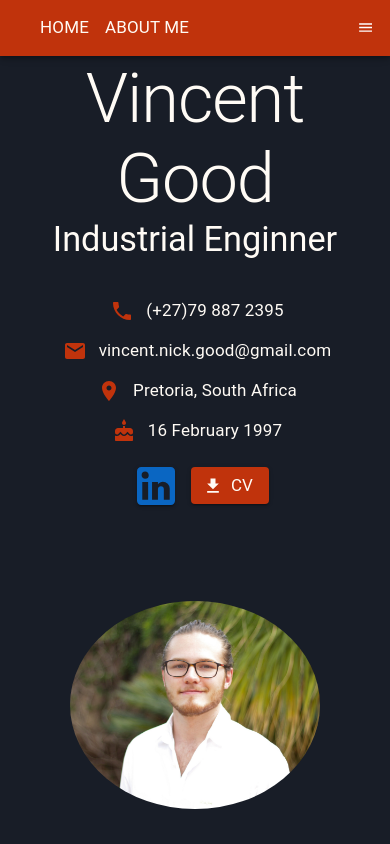
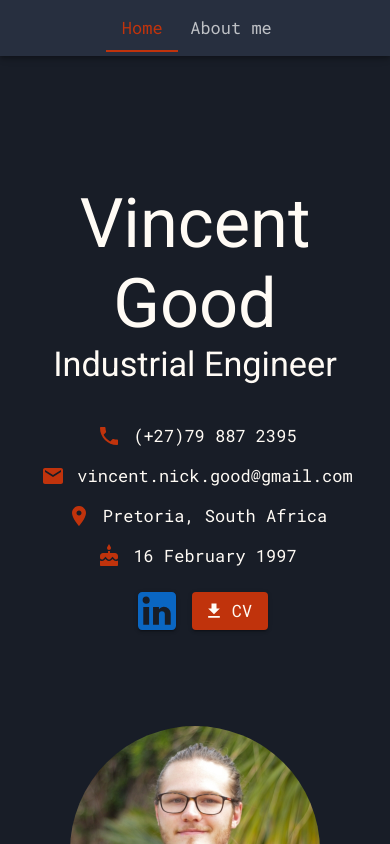
Before and after one commit to VNG-O/VincentGood, a React (Create React App) app in the folder curriculumvitae/: page / in a window 390 px wide. Shown: the top 844 px of the page. Built offline with nearby package versions, Linux system fonts and the light colour scheme.

Commit message:
navigation and mobile

```diff
--- a/curriculumvitae/public/index.html
+++ b/curriculumvitae/public/index.html
@@ -3,6 +3,10 @@
   <head>
     <meta charset="utf-8" />
     <link rel="icon" href="%PUBLIC_URL%/favicon.ico" />
+    <link rel="preconnect" href="https://fonts.googleapis.com">
+    <link rel="preconnect" href="https://fonts.gstatic.com" crossorigin>
+    <link href="https://fonts.googleapis.com/css2?family=Roboto&display=swap" rel="stylesheet">
+    <link href="https://fonts.googleapis.com/css2?family=Roboto+Mono&display=swap" rel="stylesheet">
     <meta name="viewport" content="width=device-width, initial-scale=1" />
     <meta name="theme-color" content="#000000" />
     <meta
--- a/curriculumvitae/src/App.js
+++ b/curriculumvitae/src/App.js
@@ -6,8 +6,19 @@ import { darkTheme } from './theme';
 import Navbar from './components/Navbar';
 
 const useStyles = makeStyles({
+  root: {
+    scrollBehavior: "smooth",
+  },
+
   section: {
-    marginTop: "15%",
+    height: "100vh",
+    alignItems: "center",
+    justifyContent: "center",
+    display: "flex",
+
+    [darkTheme.breakpoints.down('sm')]: {
+      marginTop: "10rem",
+    },
   },
 })
 
@@ -18,8 +29,8 @@ const classes = useStyles();
     <ThemeProvider theme={darkTheme}>
       <CssBaseline />
       <Navbar/>
-      <Banner className={classes.section}/>
-      <AboutMe className={classes.section}/>
+      <Banner className={classes.section} id="home"/>
+      <AboutMe className={classes.section} id="aboutMe"/>
     </ThemeProvider>
   );
 }
--- a/curriculumvitae/src/components/AboutMe.jsx
+++ b/curriculumvitae/src/components/AboutMe.jsx
@@ -14,9 +14,9 @@ const aboutTile = [
 const AboutMe = (props) => {
 
     return (
-        <Box className={props.className} textAlign="justify">
-            <Container >
-                <Typography variant="h2" align="center" style={{ paddingBottom: "3rem"}} id="aboutMe">
+        <Box className={props.className} textAlign="justify" id={props.id} pt="8rem">
+            <Container>
+                <Typography variant="h2" align="center" style={{ paddingBottom: "3rem"}}>
                     A little bit about me...
                 </Typography>
 
--- a/curriculumvitae/src/components/Banner.jsx
+++ b/curriculumvitae/src/components/Banner.jsx
@@ -33,16 +33,6 @@ const useStyles = makeStyles({
         borderRadius: "50%",
     },
 
-    // bannerButton: {
-    //     padding: "0",
-    //     margin: "0",
-
-    //     '&:hover': {
-    //         cursor: "pointer",
-    //         color: "#fff555",
-    //     },
-    // },
-
     iconButton: {
         fontSize: 50,
         borderRadius: darkTheme.shape.borderRadius,
@@ -53,9 +43,10 @@ const useStyles = makeStyles({
         transition: darkTheme.transitions.easing.easeInOut,
         transitionDuration: darkTheme.transitions.duration.short,
 
-        '&:hover': {
+        "&:hover": {
             color: "#063D74",
         },
+        "&:focus": darkTheme.palette.action.focus,
     },
 
     socialIcon: {
@@ -76,8 +67,8 @@ const Banner = (props) => {
       }
 
     return (
-        <Box className={props.className} textAlign={{ xs: "center", md: "left" }} id="home">
-            <Grid container spacing={10} alignItems="center" justifyContent="center">
+        <Box className={props.className} textAlign={{ xs: "center", md: "left" }} id={props.id}>
+            <Grid container spacing={10} style={{ alignItems: "center", justifyContent: "center", maxWidth: "100%" }}>
 
                 <Grid item>
 
@@ -85,7 +76,7 @@ const Banner = (props) => {
                         Vincent Good
                     </Typography>
                     <Typography variant="h3">
-                        Industrial Enginner
+                        Industrial Engineer
                     </Typography>
                         {socials.map((item, index) => (
                             <Box key={index} display="flex" alignItems="center" justifyContent={{ xs: "center", md: "left" }}>
--- a/curriculumvitae/src/components/Navbar.jsx
+++ b/curriculumvitae/src/components/Navbar.jsx
@@ -1,44 +1,171 @@
+import { useState } from 'react';
 import { darkTheme } from '../theme';
-import { AppBar, Toolbar, Container, Box, Typography, Button, IconButton, makeStyles, Link } from '@material-ui/core';
+import { AppBar, Toolbar, Container, Box, Typography, Button, IconButton, makeStyles, Link, Tabs, Tab } from '@material-ui/core';
 import MenuIcon from '@material-ui/icons/Menu';
 
 const useStyles = makeStyles({
-    navTabs: {
-        flexGrow: "1",
+    nav: {
+        backgroundColor: darkTheme.palette.background.paper,
+    },
+
+    navBox: {
         display: "flex",
         justifyContent: "center",
+        alignContent: "center",
+    },
+
+    navButton: {
+        textTransform: "none",
+        fontSize: "17",
+
+        "&:hover": {
+            textDecoration: "none",
+        },
+
+        "&:focus": darkTheme.palette.action.focus,
     },
   })
 
 const Navbar = () => {
     const classes = useStyles();
+    const [value, setValue] = useState(0);
+
+    const handleChange = (event, newValue) => {
+        setValue(newValue);
+    };
 
     return (
         // center navtabs
-        <AppBar position="fixed">
-            <Toolbar>
+        <AppBar className={classes.nav} position="fixed">
+            <Box className={classes.navBox}>
+                <Toolbar>
 
-                    <Box className={classes.navTabs} >
-                        <Container style={{ marginLeft: 0 }}>
-                            <Button component={Link} href="#home">
-                                <Typography variant="body1">
-                                    Home
-                                </Typography>
-                            </Button>
-                            <Button component={Link} href="#aboutMe">
-                                <Typography variant="body1">
-                                    About me
-                                </Typography></Button>
-                        </Container>
-                    </Box>
+                    {/* <Container > */}
+                    <Tabs
+                    value={value}
+                    onChange={handleChange}
+                    indicatorColor="primary"
+                    textColor="primary"
+                    centered>
+                        <Tab
+                        className={classes.navButton}
+                        component={Link}
+                        href="#home"
+                        label=
+                        {<Typography variant="body1">
+                            Home
+                        </Typography>} />
+                        <Tab
+                        className={classes.navButton}
+                        component={Link}
+                        href="#aboutMe"
+                        label=
+                        {<Typography variant="body1">
+                            About me
+                        </Typography>} />
+                    </Tabs>
 
-                    <IconButton edge="end" aria-label="menu">
+                    {/* <IconButton edge="end" aria-label="menu">
                         <MenuIcon />
-                    </IconButton>
+                    </IconButton> */}
 
-            </Toolbar>
+                </Toolbar>
+            </Box>
         </AppBar>
     )
 }
 
 export default Navbar
+
+// import PropTypes from 'prop-types';
+// import { useState } from 'react';
+// import { makeStyles } from '@material-ui/core/styles';
+// import AppBar from '@material-ui/core/AppBar';
+// import Tabs from '@material-ui/core/Tabs';
+// import Tab from '@material-ui/core/Tab';
+// import Typography from '@material-ui/core/Typography';
+// import Box from '@material-ui/core/Box';
+// import { darkTheme } from '../theme';
+
+// function TabPanel(props) {
+//   const { children, value, index, ...other } = props;
+
+//   return (
+//     <div
+//       role="tabpanel"
+//       hidden={value !== index}
+//       id={`nav-tabpanel-${index}`}
+//       aria-labelledby={`nav-tab-${index}`}
+//       {...other}
+//     >
+//       {value === index && (
+//         <Box p={3}>
+//           <Typography>{children}</Typography>
+//         </Box>
+//       )}
+//     </div>
+//   );
+// }
+
+// TabPanel.propTypes = {
+//   children: PropTypes.node,
+//   index: PropTypes.any.isRequired,
+//   value: PropTypes.any.isRequired,
+// };
+
+// function a11yProps(index) {
+//   return {
+//     id: `nav-tab-${index}`,
+//     'aria-controls': `nav-tabpanel-${index}`,
+//   };
+// }
+
+// function LinkTab(props) {
+//   return (
+//     <Tab
+//       component="a"
+//       onClick={(event) => {
+//         event.preventDefault();
+//       }}
+//       {...props}
+//     />
+//   );
+// }
+
+// const useStyles = makeStyles({
+//   root: {
+//     // flexGrow: 1,
+//     backgroundColor: darkTheme.palette.background.paper,
+//   },
+// });
+
+// export default function NavTabs() {
+//   const classes = useStyles();
+//   const [value, setValue] = useState(0);
+
+//   const handleChange = (event, newValue) => {
+//     setValue(newValue);
+//   };
+
+//   return (
+//     <div className={classes.root}>
+//       <AppBar position="static">
+//         <Tabs
+//           variant="fullWidth"
+//           value={value}
+//           onChange={handleChange}
+//           aria-label="nav tabs example"
+//         >
+//           <LinkTab label="Home" href="/drafts" {...a11yProps(0)} />
+//           <LinkTab label="About me" href="/trash" {...a11yProps(1)} />
+//         </Tabs>
+//       </AppBar>
+//       <TabPanel value={value} index={0}>
+//         Page One
+//       </TabPanel>
+//       <TabPanel value={value} index={1}>
+//         Page Two
+//       </TabPanel>
+//     </div>
+//   );
+// }
--- a/curriculumvitae/src/index.css
+++ b/curriculumvitae/src/index.css
@@ -11,3 +11,7 @@ code {
   font-family: source-code-pro, Menlo, Monaco, Consolas, 'Courier New',
     monospace;
 } */
+
+*{
+  scroll-behavior: smooth;
+}
--- a/curriculumvitae/src/theme.jsx
+++ b/curriculumvitae/src/theme.jsx
@@ -5,6 +5,7 @@ export const darkTheme = createTheme({
     type: "dark",
 
     background: {
+      paper: "#272F3F",
       default: "#181D27",
     },
 
@@ -24,9 +25,15 @@ export const darkTheme = createTheme({
   },
 
   typography: {
+    fontFamily: ["Roboto Mono", "monospace", "Roboto", "sans-serif"],
     fontSize: 10,
 
+    h1: {
+      fontFamily: "Roboto",
+    },
+
     h3: {
+      fontFamily: "Roboto",
       marginBottom: "2rem",
     },
 
```
Also changed, not shown: curriculumvitae/src/components/TabPanel.jsx (added, +29 -0 lines), curriculumvitae/src/assets/headshot.jpg.
